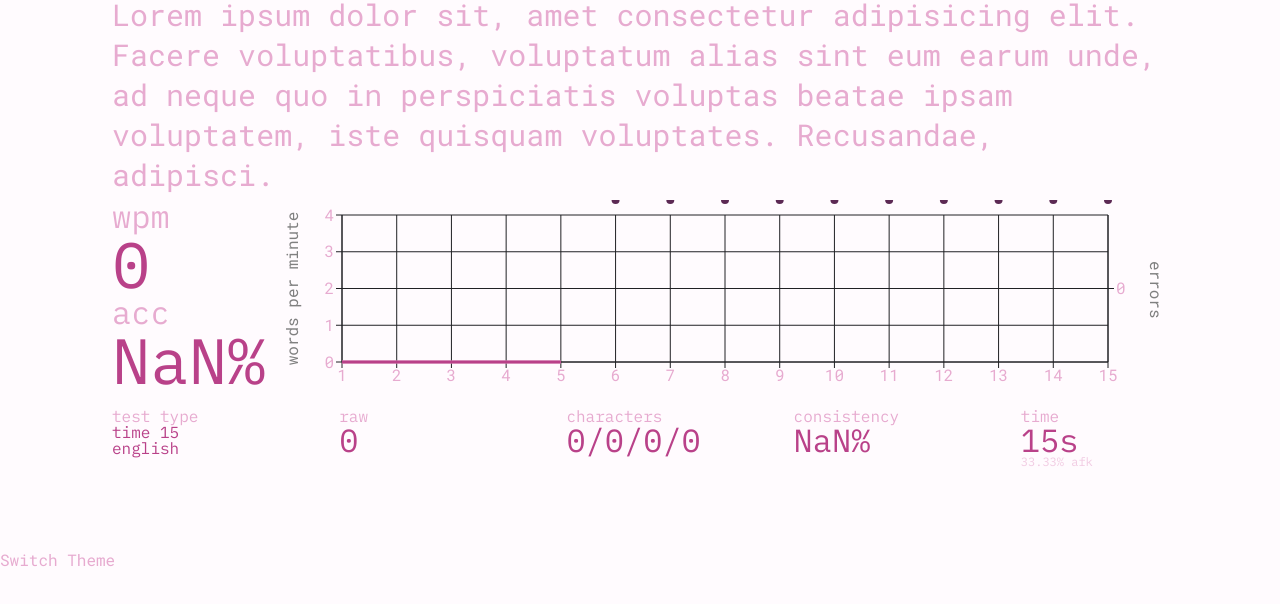
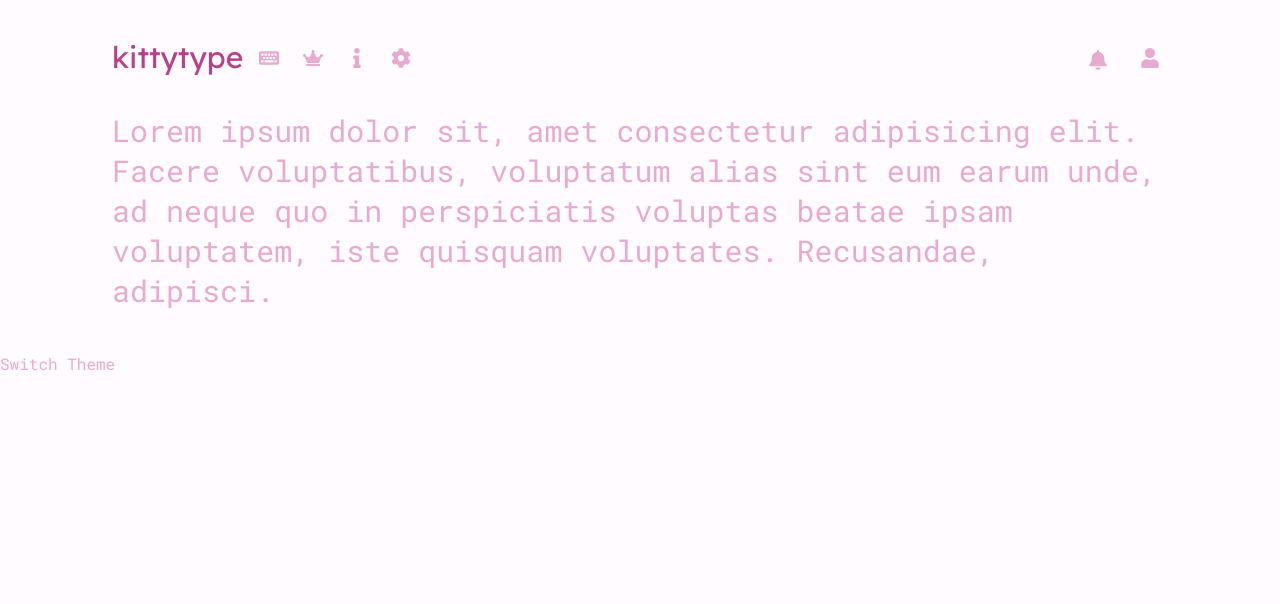
Before and after one commit to winpeperk/monkeytype, a React (Vite) app: page / in a window 1280 px wide. Shown: the top 604 px of the page. Built offline with nearby package versions, Linux system fonts and the light colour scheme.

Commit message:
add Header

```diff
--- a/src/App.jsx
+++ b/src/App.jsx
@@ -2,7 +2,8 @@ import { useImmer } from "use-immer";
 import TyperContainer from "./components/TyperContainer";
 import StatGrid from "./components/StatGrid";
 import { useEffect, useState } from "react";
-import ResizeContext from "./components/ResizeContext"
+import ResizeContext from "./components/ResizeContext";
+import Header from "./components/Header";
 
 const App = () => {
   const [stat, setStat] = useImmer({
@@ -17,8 +18,8 @@ const App = () => {
     raw: [],
     afk: 0
   });
+  const [isTyped, setIsTyped] = useState("typing");
   const time = 15;
-
   const [width, setWidth] = useState(window.innerWidth)
 
   useEffect(() => {
@@ -33,18 +34,16 @@ const App = () => {
 
   return (
     <ResizeContext.Provider value={{ width }}>
-      <TyperContainer
-        time={time}
-        setStat={setStat}
-      />
-      {/* <div>{stat.errors.join(" ")}</div>
-
-      <div> incorrect {stat.incorrect}</div>
-      <div>correct {stat.correct}</div>
-      <div>extra {stat.extra}</div>
-      <div>missed {stat.missed}</div>
-      <div>afk {stat.afk}</div> */}
-      <StatGrid stat={stat} time={time} width={width}/>
+      <Header/>
+      {isTyped == "typing" ? (
+        <TyperContainer
+          time={time}
+          setStat={setStat}
+          setIsTyped={setIsTyped}
+        />
+      ) : (
+        <StatGrid stat={stat} time={time} width={width}/>
+      )}
     </ResizeContext.Provider>
   );
 };
--- a/src/components/Group.jsx
+++ b/src/components/Group.jsx
@@ -25,7 +25,19 @@ const Footer = styled.div(props => `
 
 const Group = ({header, body, footer = null, tooltip = null, fontSize, size}) => {
     return (
-        <Tooltip label={tooltip} placement="top">
+        <Tooltip
+            label={tooltip}
+            placement="top"
+            sx={{
+                backgroundColor: "rgba(var(--tooltip-background), 0.9)",
+                color: "rgb(var(--background-primary))",
+            }}
+            borderRadius="md"
+            p="1"
+            openDelay={200}
+            closeDelay={100}
+            fontSize={16}
+        >
             <Container cursor={tooltip}>
                 <Header fontSize={fontSize}>{header}</Header>
                 <Body fontSize={fontSize} size={size}>{body}</Body>
--- /dev/null
+++ b/src/components/Header.jsx
@@ -0,0 +1,36 @@
+import Navigation from "./Navigation"
+import { Flex } from "@chakra-ui/react"
+import ResizeContext from "./ResizeContext"
+import { useContext } from "react"
+
+const Header = () => {
+    const { width } = useContext(ResizeContext)
+
+    return (
+        <Flex
+            h="36px"
+            gap={2}
+            mb={10}
+        >
+            {width >= 768 ? (
+                <a
+                    href="#"
+                    style={{
+                        fontSize: "32px",
+                        fontFamily: "Lexend Deca",
+                    }}
+                >
+                    <span style={{color: "rgb(var(--logo))"}}>
+                        kitty
+                    </span>
+                    <span style={{color: "rgb(var(--text-secondary))"}}>
+                        type
+                    </span>
+                </a>
+            ) : null}
+            <Navigation/>
+        </Flex>
+    )
+}
+
+export default Header
--- /dev/null
+++ b/src/components/Navigation.jsx
@@ -0,0 +1,64 @@
+import { FaKeyboard, FaCrown, FaInfo, FaCog, FaBell, FaUser } from "react-icons/fa"
+import { Button, Flex, Tooltip, Spacer } from "@chakra-ui/react"
+
+// eslint-disable-next-line no-unused-vars
+const Icon = ({IconComponent, src, tooltip = null}) => {
+    return (
+        <Tooltip
+            label={tooltip}
+            placement="bottom"
+            sx={{
+                backgroundColor: "rgba(var(--tooltip-background), 0.9)",
+                color: "rgb(var(--background-primary))",
+            }}
+            borderRadius="md"
+            p="1"
+            fontSize={16}
+            openDelay={200}
+            closeDelay={100}
+        >
+            <a href={src} style={{padding: "8px"}}>
+                <IconComponent size={20} color="rgb(var(--text-primary))"/>
+            </a>
+        </Tooltip>
+    )
+}
+
+const Menu = () => (
+    <Flex
+        direction="column"
+        gap={2}
+    >
+        <a href="#" _hover={{backgroundColor: "rgb(var(--background-primary))", color:"rgb(var())"}}>User Stat</a>
+        <a href="#">Public profile</a>
+        <a href="#">Account settings</a>
+        <a href="#">Sign out</a>
+    </Flex>
+)
+
+const Navigation = () => {
+    return (
+        <Flex w="100%">
+            <Flex gap={2}>
+                <Icon IconComponent={FaKeyboard} src="#" tooltip="start test"/>
+                <Icon IconComponent={FaCrown} src="#" tooltip="leaderboards"/>
+                <Icon IconComponent={FaInfo} src="#" tooltip="about"/>
+                <Icon IconComponent={FaCog} src="#" tooltip="settings"/>
+            </Flex>
+            <Spacer/>
+            <Flex gap={2}>
+                <Button style={{backgroundColor: "transparent",}}>
+                    <FaBell
+                        size={20}
+                        style={{
+                            color: "rgb(var(--text-primary))"
+                        }}
+                    />
+                </Button>
+                <Icon IconComponent={FaUser} src="#" />
+            </Flex>
+        </Flex>
+    )
+}
+
+export default Navigation
--- a/src/components/TyperContainer.jsx
+++ b/src/components/TyperContainer.jsx
@@ -1,7 +1,7 @@
 import { useEffect, useRef } from "react";
 import Typer from "./Typer";
 
-const TyperContainer = ({ time, setStat }) => {
+const TyperContainer = ({ time, setStat, setIsTyped }) => {
   const error = useRef(0);
   const rawChars = useRef(0);
 
@@ -53,12 +53,13 @@ const TyperContainer = ({ time, setStat }) => {
         prev.extra = document.querySelectorAll(".extra").length
         prev.missed = document.querySelectorAll(".missed").length
       })
+      setIsTyped("typed")
     }, time * 1000);
     return () => {
       clearInterval(intervalId);
       clearTimeout(timeoutId);
     };
-  }, [time, setStat]);
+  }, [time, setStat, setIsTyped]);
 
   return (
       <Typer
--- a/src/index.css
+++ b/src/index.css
@@ -19,6 +19,13 @@
     font-style: normal;
 }
 
+@font-face {
+    font-family: "Lexend Deca";
+    src: url("../public/fonts/LexendDeca-Regular.ttf") format("truetype");
+    font-weight: 400;
+    font-style: normal;
+}
+
 span {
     font-size: 30px;
 }
@@ -30,6 +37,7 @@ span {
     --extra: 151, 121, 227;
     --errors: 92, 41, 84;
     --tooltip-background: 32, 33, 36;
+    --logo: 185, 65, 137;
 }
 
 [data-theme="dark"] {
@@ -39,6 +47,7 @@ span {
     --extra: 192, 14, 19;
     --errors: 192, 14, 19;
     --tooltip-background: 198, 198, 198;
+    --logo: 198, 198, 198;
 }
 
 .correct {
--- a/src/main.jsx
+++ b/src/main.jsx
@@ -28,7 +28,7 @@ const Global = createGlobalStyle`
 createRoot(document.getElementById("root")).render(
   <ChakraProvider disableGlobalStyle resetCSS>
     <Theme>
-      <Container maxWidth={containerSize}>
+      <Container maxWidth={containerSize} mt={10} mb={10}>
         <Global />
         <App />
       </Container>
```
Also changed, not shown: public/fonts/LexendDeca-Regular.ttf (added).
